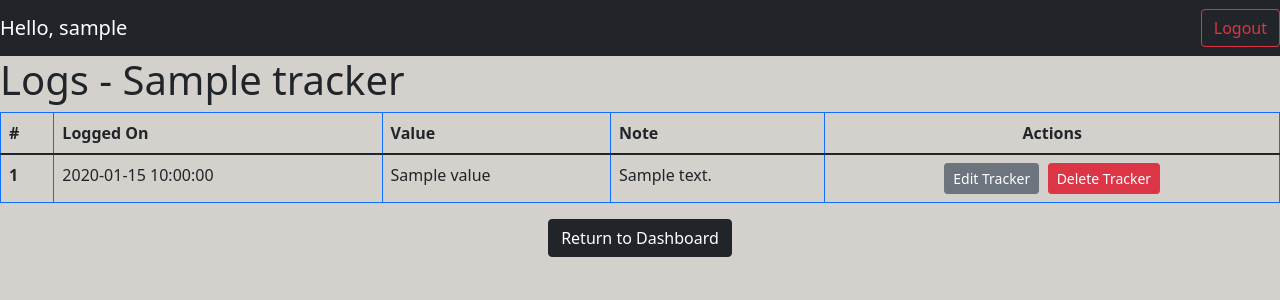
After one commit to harishsahadev/QuantifiedSelf-App, a Flask app: template templates/tracker_log.html in a window 1280 px wide. The commit adds this page. Shown: the top 300 px of the page. Run offline with Flask 2, Linux system fonts and the light colour scheme; the template is opened without the code that fills it: most values are stand-ins (such as "Sample title", 1, 10 or a date in 2020).

Commit message:
log listing

```diff
--- a/application/controllers.py
+++ b/application/controllers.py
@@ -56,7 +56,7 @@ def dashboard(userid):
     return render_template('dashboard.html', title="Dashboard", username=user.fname, userid=userid, trackers=trackers)
 
 
-tracker_type = ["Numeric", "Muliple Choice", "Time Duration", "Boolean"]
+tracker_type = ["Numeric", "Muliple Choice", "Boolean"] # "Time Duration",
 
 @app.route("/dashboard/create", methods=["GET","POST"])
 def create_tracker():
@@ -195,11 +195,49 @@ def trackers(trackerid):
     if "user" not in session:
         return redirect(url_for("index"))
 
+    logs = Logs.query.filter_by(trackerid=trackerid).all()
+    tracker = Tracker.query.filter_by(trackerid=trackerid).first()
+
+    return render_template("tracker_log.html",logs=logs, userid=session["user"],tracker=tracker, username=session["username"], title="Tracker Logs")
+
+
+@app.route("/dashboard/log_update/<int:trackerid>", methods=["GET","POST"])
+def log_update(trackerid):
+    if "user" not in session:
+        return redirect(url_for("index"))
+
+    #user = User.query.filter_by(userid=session["user"]).first
+    logs = Logs.query.filter_by(trackerid=trackerid).all()
+    tracker = Tracker.query.filter_by(trackerid=trackerid).first()
+    time_now = datetime.datetime.now().strftime("%Y-%m-%dT%H:%M")
+
     return "<h1>Work in Progress</h1>"
+
+    if request.method == "GET":
+
+        if tracker.type == "Numeric":
+            return render_template('log_update.html', title="LOG", userid=session["user"], username=session["username"], time_now=time_now, tracker=tracker)
+
+        if tracker.type == "Muliple Choice":
+            mcqs = MultipleChoice.query.filter_by(trackerid=trackerid).all()
+            return render_template('log_update.html', title="LOG", userid=session["user"], username=session["username"], time_now=time_now, mcqs=mcqs, tracker=tracker, )
+
+        if tracker.type == "Boolean":
+            return render_template('log_update.html', title="LOG", userid=session["user"], username=session["username"], tracker=tracker, time_now=time_now)
+
+        if tracker.type == "Time Duration":
+            pass
+
+
+    return render_template("log_update.html",logs=logs, userid=session["user"], tracker=tracker, username=session["username"], title="Log Update")
 
 
 
-
+@app.route("/dashboard/log_delete/<int:trackerid>", methods=["GET","POST"])
+def log_delete(trackerid):
+    if "user" not in session:
+        return redirect(url_for("index"))
+    return "<p>work in progress</p>"
 
 @app.route("/logout")
 def logout():
--- a/templates/dashboard.html
+++ b/templates/dashboard.html
@@ -1,7 +1,7 @@
 {% extends "base.html" %}
 {% block main_content %}
     {% if trackers|length == 0 %}
-    <div>
+    <div class="text-center">
         <a href="{{ url_for('create_tracker', userid=userid) }}" type="button" class="btn btn-secondary btn-lg">Add a Tracker</a>
     </div>
     {% else %}
--- a/templates/index.html
+++ b/templates/index.html
@@ -16,7 +16,7 @@
         <br>
         <div class="form-outline mb-4">
             <label for="usename" class="form-label">New User?</label>
-            <a href ="{{ url_for('register') }}" type="button" class="btn btn-info" >Register</a>
+            <a href ="{{ url_for('register') }}" type="button" class="btn btn-secondary" >Register</a>
         </div>
     </form>
 {% endblock content%}
--- a/templates/login.html
+++ b/templates/login.html
@@ -38,7 +38,7 @@
 
             </fieldset>
             <div class="form-group">
-                {{ form.submit(class="btn btn-outline-info mb-4") }}
+                {{ form.submit(class="btn btn-outline-secondary mb-4") }}
             </div>
         </form>
     </div>
--- a/templates/register.html
+++ b/templates/register.html
@@ -79,7 +79,7 @@
                 </div>
             </fieldset>
             <div class="form-group">
-                {{ form.submit(class="btn btn-outline-info mb-4") }}
+                {{ form.submit(class="btn btn-secondary mb-4") }}
             </div>
         </form>
     </div>
--- /dev/null
+++ b/templates/tracker_log.html
@@ -0,0 +1,32 @@
+{% extends "base.html" %}
+{% block main_content %}
+<h1>Logs - {{ tracker["trackername"] }}</h1>
+<table class="table table-bordered border-primary">
+    <thead>
+        <tr>
+            <th scope="col">#</th>
+            <th scope="col">Logged On</th>
+            <th scope="col">Value</th>
+            <th scope="col">Note</th>
+            <th scope="col" style='text-align:center; vertical-align:middle'> Actions</th>
+        </tr>
+    </thead>
+    <tbody>
+        {% for log in logs %}
+        <tr>
+            <th scope="row">{{ loop.index }}</th>
+            <td>{{ log['datetime'] }}</td>
+            <td>{{ log['value'] }}</td>
+            <td>{{ log['note'] }}</td>
+            <td style='text-align:center; vertical-align:middle'>
+                <a href="{{ url_for('log_update', trackerid=tracker.trackerid) }}" type="button" class="btn btn-secondary btn-sm">Edit Tracker</a>&nbsp;
+                <a href="{{ url_for('log_delete', trackerid=tracker.trackerid) }}" type="button" class="btn btn-danger btn-sm">Delete Tracker</a>
+            </td>
+        </tr>
+        {% endfor %}
+    </tbody>
+</table>
+<div class="text-center">
+    <a href="{{ url_for('dashboard', userid=userid) }}" type="button" class="btn btn-dark btn-md">Return to Dashboard</a>
+</div>
+{% endblock main_content%}
```
Also changed, not shown: templates/log_update.html (added, +23 -0 lines), db_directory/project_db.sqlite3.
